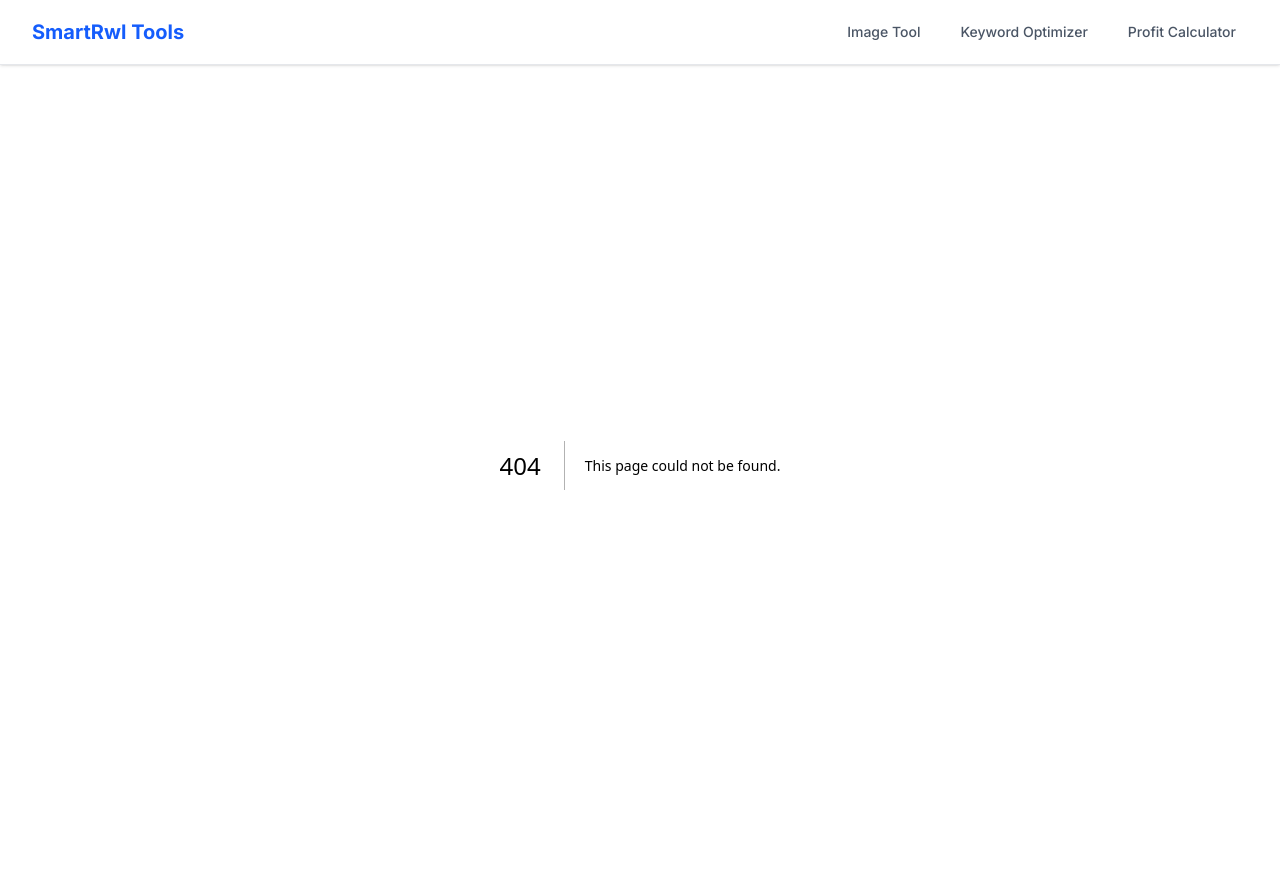
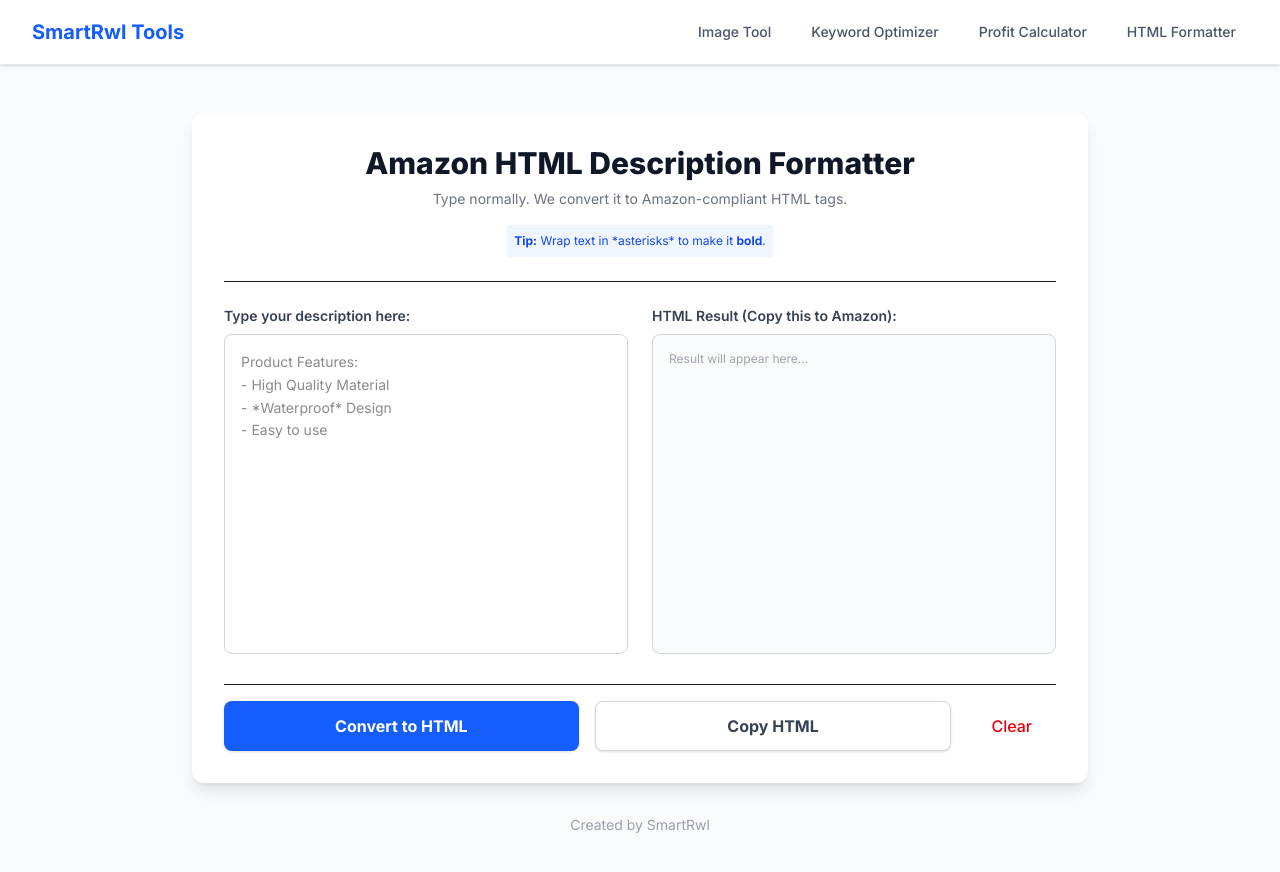
Before and after one commit to Smart-rwl/amazon-image-tool, a Next.js app: page /html-formatter in a window 1280 px wide. Before the commit this address had no page. Shown: the top 872 px of the page. Built offline with nearby package versions, Linux system fonts and the light colour scheme.

Commit message:
Add HTML formatter tool

```diff
--- /dev/null
+++ b/app/html-formatter/page.tsx
@@ -0,0 +1,129 @@
+'use client';
+
+import React, { useState } from 'react';
+
+export default function HtmlFormatter() {
+  const [input, setInput] = useState('');
+  const [output, setOutput] = useState('');
+  const [copied, setCopied] = useState(false);
+
+  const handleFormat = () => {
+    if (!input) return;
+
+    let formatted = input;
+
+    // 1. Handle Bold: Replaces *text* with <b>text</b>
+    // Example: *Great Quality* becomes <b>Great Quality</b>
+    formatted = formatted.replace(/\*(.*?)\*/g, '<b>$1</b>');
+
+    // 2. Handle Bullet Points: Lines starting with "- " become <li>...</li>
+    // We also wrap them in <ul> if strictly needed, but many sellers just use simple formatting.
+    // Let's stick to simple line breaks + bullet characters for safety,
+    // OR converting "- " to a bullet symbol nicely.
+    // For Amazon HTML, usually <br> is key.
+
+    // 3. Handle Line Breaks: Replace newlines with <br>
+    formatted = formatted.replace(/\n/g, '<br>');
+
+    setOutput(formatted);
+    setCopied(false);
+  };
+
+  const handleCopy = () => {
+    if (!output) return;
+    navigator.clipboard.writeText(output);
+    setCopied(true);
+    setTimeout(() => setCopied(false), 2000);
+  };
+
+  const handleClear = () => {
+    setInput('');
+    setOutput('');
+    setCopied(false);
+  };
+
+  return (
+    <div className="min-h-screen bg-gray-50 flex flex-col items-center py-12 px-4 font-sans">
+      <div className="max-w-4xl w-full bg-white p-8 rounded-xl shadow-lg space-y-6">
+
+        {/* HEADER */}
+        <div className="text-center border-b pb-6">
+          <h1 className="text-3xl font-extrabold text-gray-900">
+            Amazon HTML Description Formatter
+          </h1>
+          <p className="mt-2 text-sm text-gray-500">
+            Type normally. We convert it to Amazon-compliant HTML tags.
+          </p>
+          <div className="mt-4 text-xs bg-blue-50 text-blue-700 p-2 rounded inline-block">
+            <strong>Tip:</strong> Wrap text in *asterisks* to make it <b>bold</b>.
+          </div>
+        </div>
+
+        {/* EDITOR GRID */}
+        <div className="grid grid-cols-1 md:grid-cols-2 gap-6">
+
+          {/* INPUT */}
+          <div className="space-y-2">
+            <label className="block text-sm font-semibold text-gray-700">
+              Type your description here:
+            </label>
+            <textarea
+              className="w-full h-80 p-4 border border-gray-300 rounded-lg focus:ring-2 focus:ring-blue-500 outline-none resize-none text-sm leading-relaxed"
+              placeholder="Product Features:&#10;- High Quality Material&#10;- *Waterproof* Design&#10;- Easy to use"
+              value={input}
+              onChange={(e) => setInput(e.target.value)}
+            />
+          </div>
+
+          {/* OUTPUT */}
+          <div className="space-y-2">
+            <label className="block text-sm font-semibold text-gray-700">
+              HTML Result (Copy this to Amazon):
+            </label>
+            <textarea
+              readOnly
+              className="w-full h-80 p-4 bg-gray-50 border border-gray-300 rounded-lg text-xs font-mono text-gray-600 resize-none focus:outline-none"
+              value={output}
+              placeholder="Result will appear here..."
+            />
+          </div>
+        </div>
+
+        {/* ACTION BUTTONS */}
+        <div className="flex flex-col sm:flex-row gap-4 pt-4 border-t">
+          <button
+            onClick={handleFormat}
+            className="flex-1 bg-blue-600 hover:bg-blue-700 text-white font-bold py-3 px-4 rounded-lg transition-colors shadow-sm"
+          >
+            Convert to HTML
+          </button>
+
+          <button
+            onClick={handleCopy}
+            disabled={!output}
+            className={`flex-1 font-bold py-3 px-4 rounded-lg transition-colors shadow-sm border ${
+              copied
+                ? 'bg-green-600 text-white border-transparent'
+                : 'bg-white text-gray-700 border-gray-300 hover:bg-gray-50'
+            }`}
+          >
+            {copied ? 'Copied!' : 'Copy HTML'}
+          </button>
+
+          <button
+            onClick={handleClear}
+            className="px-6 py-3 text-red-600 font-medium hover:bg-red-50 rounded-lg transition-colors"
+          >
+            Clear
+          </button>
+        </div>
+
+      </div>
+
+      {/* FOOTER */}
+      <div className="mt-8 text-center text-gray-400 text-sm">
+        Created by SmartRwl
+      </div>
+    </div>
+  );
+}
--- a/app/layout.tsx
+++ b/app/layout.tsx
@@ -53,6 +53,13 @@ export default function RootLayout({
                 >
                   Profit Calculator
                 </Link>
+
+                <Link
+                  href="/html-formatter"
+                  className="text-gray-600 hover:text-blue-600 px-3 py-2 rounded-md text-sm font-medium transition-colors"
+                >
+                  HTML Formatter
+                </Link>
               </div>
 
             </div>
```
